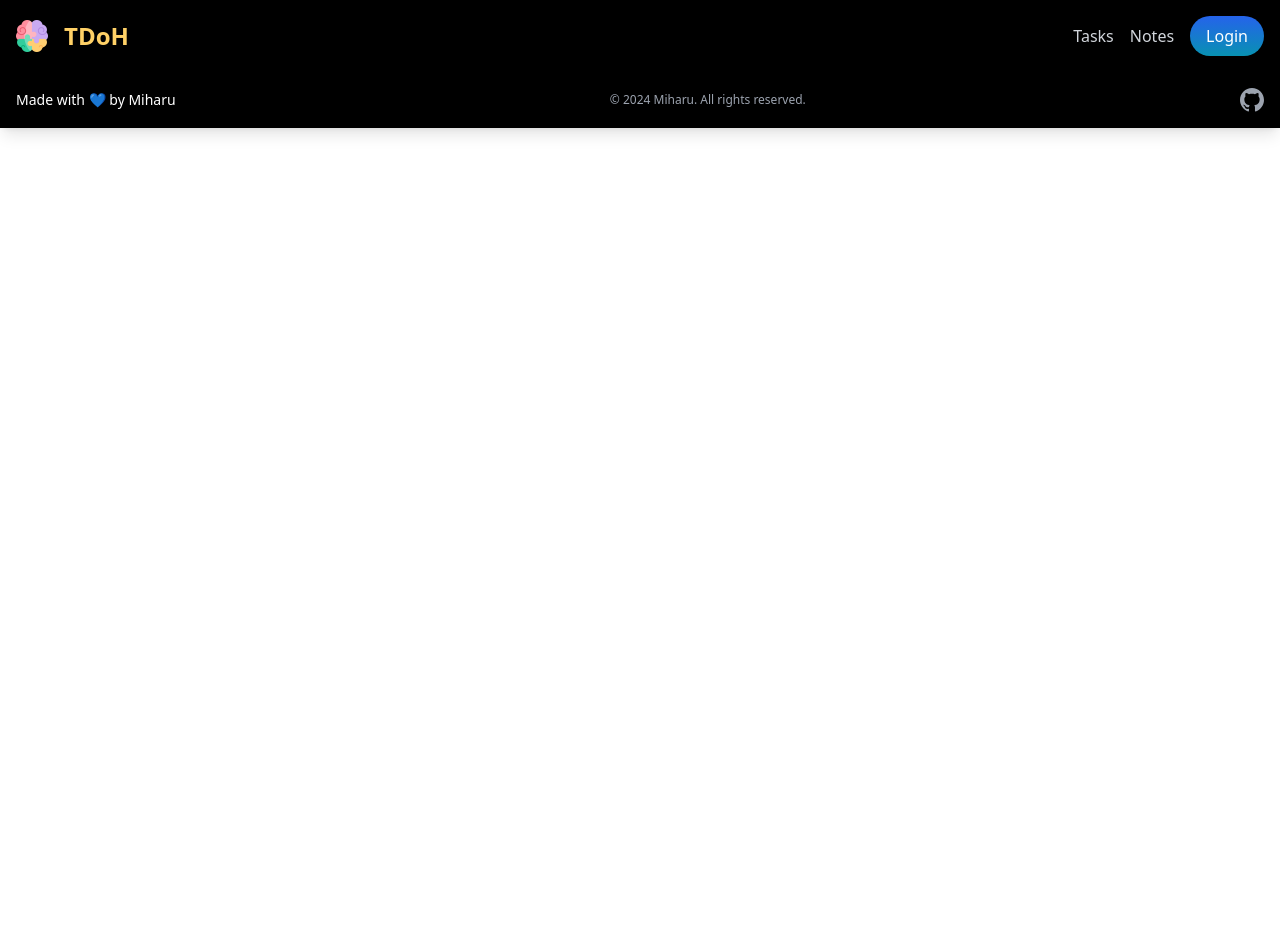
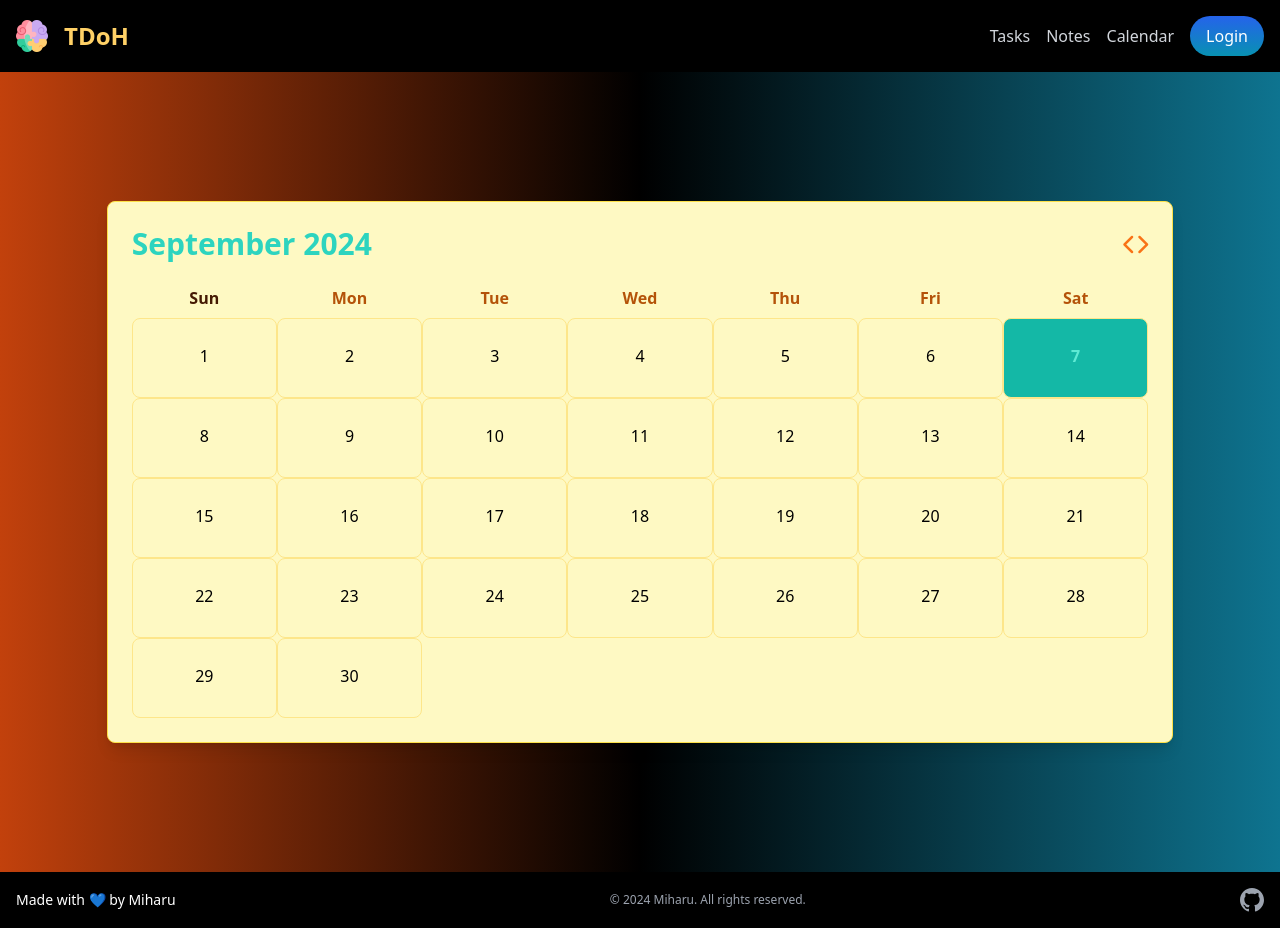
Before and after one commit to Miharu669/TDoh-PersonalProject-F5-Front, a Vue app: page /Calendar in a window 1280 px wide. Before the commit the page ends 800 px from the top, so only its background shows below. Built offline with nearby package versions, Linux system fonts and the light colour scheme; a web font is replaced by a local one.

Commit message:
added calendar

```diff
--- /dev/null
+++ b/src/components/Calendar/Calendar.vue
@@ -0,0 +1,124 @@
+<script setup>
+import { ref, computed } from 'vue';
+import CalendarModal from './CalendarModal.vue';
+const today = new Date();
+const currentYear = ref(today.getFullYear());
+const currentMonth = ref(today.getMonth());
+
+const monthNames = [
+  'January', 'February', 'March', 'April', 'May', 'June',
+  'July', 'August', 'September', 'October', 'November', 'December'
+];
+
+const monthName = computed(() => monthNames[currentMonth.value]);
+
+const daysInMonth = computed(() => {
+  const date = new Date(currentYear.value, currentMonth.value + 1, 0);
+  return Array.from({ length: date.getDate() }, (_, i) => i + 1);
+});
+
+const blanks = computed(() => {
+  const firstDayOfMonth = new Date(currentYear.value, currentMonth.value, 1).getDay();
+  return Array.from({ length: firstDayOfMonth }, (_, i) => i);
+});
+
+const isToday = (day) => {
+  return day === today.getDate() && currentMonth.value === today.getMonth() && currentYear.value === today.getFullYear();
+};
+
+const events = ref({});
+
+const prevMonth = () => {
+  if (currentMonth.value === 0) {
+    currentMonth.value = 11;
+    currentYear.value--;
+  } else {
+    currentMonth.value--;
+  }
+};
+
+const nextMonth = () => {
+  if (currentMonth.value === 11) {
+    currentMonth.value = 0;
+    currentYear.value++;
+  } else {
+    currentMonth.value++;
+  }
+};
+
+const isModalVisible = ref(false);
+const selectedDate = ref('');
+
+const openModal = (day) => {
+  selectedDate.value = day.toString();
+  isModalVisible.value = true;
+};
+
+const closeModal = () => {
+  isModalVisible.value = false;
+};
+
+const addEvent = (eventName) => {
+  const dateKey = `${currentYear.value}-${currentMonth.value + 1}-${selectedDate.value}`; // e.g., "2024-10-15"
+  if (!events.value[dateKey]) {
+    events.value[dateKey] = [];
+  }
+  events.value[dateKey].push(eventName);
+};
+
+const getEventsForDate = (day) => {
+  const dateKey = `${currentYear.value}-${currentMonth.value + 1}-${day}`;
+  return events.value[dateKey] || [];
+};
+</script>
+
+<template>
+    <div class="flex justify-center items-center min-h-screen ">
+      <div class="w-10/12 p-6 bg-yellow-100 rounded-lg shadow-lg border border-yellow-300">
+        <div class="flex justify-between items-center mb-4">
+          <h2 class="text-3xl font-bold text-teal-400">{{ monthName }} {{ currentYear }}</h2>
+          <div>
+            <button @click="prevMonth" class="text-orange-500 hover:text-gray-700 transition duration-200">
+              <i class="fas fa-chevron-left fa-lg"></i>
+            </button>
+            <button @click="nextMonth" class="text-orange-500 hover:text-gray-700 transition duration-200">
+              <i class="fas fa-chevron-right fa-lg"></i>
+            </button>
+          </div>
+        </div>
+
+        <div class="grid grid-cols-7 text-center text-amber-700 font-semibold">
+          <div class="py-2 text-amber-950">Sun</div>
+          <div class="py-2">Mon</div>
+          <div class="py-2">Tue</div>
+          <div class="py-2">Wed</div>
+          <div class="py-2">Thu</div>
+          <div class="py-2">Fri</div>
+          <div class="py-2">Sat</div>
+        </div>
+
+        <div class="grid grid-cols-7">
+          <div v-for="blank in blanks" :key="blank" class="h-20"></div>
+          <div
+            v-for="day in daysInMonth"
+            :key="day"
+            class="flex flex-col items-center justify-center h-20 border border-amber-200 rounded-lg transition duration-300 cursor-pointer hover:bg-teal-200"
+            :class="{'bg-teal-500 text-white font-bold': isToday(day)}"
+            @click="openModal(day)"
+          >
+            <span :class="{'text-teal-300': isToday(day)}">{{ day }}</span>
+            <div class="text-sm text-gray-600 mt-1">
+              <span v-for="event in getEventsForDate(day)" :key="event" class="block">{{ event }}</span>
+            </div>
+          </div>
+        </div>
+      </div>
+
+      <CalendarModal
+        :isVisible="isModalVisible"
+        :date="selectedDate"
+        :onClose="closeModal"
+        :onAddEvent="addEvent"
+      />
+    </div>
+  </template>
--- /dev/null
+++ b/src/components/Calendar/CalendarModal.vue
@@ -0,0 +1,61 @@
+  <script setup>
+  import { ref } from 'vue';
+  import { defineProps } from 'vue';
+
+  const props = defineProps({
+  isVisible: {
+    type: Boolean,
+    required: true,
+  },
+  date: {
+    type: String,
+    required: true,
+  },
+  onClose: {
+    type: Function,
+    required: true,
+  },
+  onAddEvent: {
+    type: Function,
+    required: true,
+  },
+});
+
+  const eventName = ref('');
+
+  const submitForm = () => {
+    if (eventName.value) {
+      props.onAddEvent(eventName.value);
+      eventName.value = '';
+      props.onClose();
+    }
+  };
+
+  const closeModal = () => {
+    props.onClose();
+  };
+  </script>
+<template>
+    <div v-if="isVisible" class="fixed inset-0 flex items-center justify-center z-50">
+      <div class="fixed inset-0 bg-black opacity-50"></div>
+      <div class="bg-white rounded-lg shadow-lg p-6 max-w-md w-full z-10">
+        <h2 class="text-2xl font-bold mb-4">Add Event</h2>
+        <form @submit.prevent="submitForm">
+          <div class="mb-4">
+            <label for="eventName" class="block text-sm font-medium text-gray-700">Event Name</label>
+            <input
+              type="text"
+              id="eventName"
+              v-model="eventName"
+              required
+              class="mt-1 block w-full border-gray-300 rounded-md shadow-sm focus:ring focus:ring-opacity-50"
+            />
+          </div>
+          <div class="flex justify-end">
+            <button type="button" @click="closeModal" class="mr-2 text-gray-500 hover:text-gray-700">Cancel</button>
+            <button type="submit" class="bg-teal-400 text-white px-4 py-2 rounded-md hover:bg-teal-300">Add Event</button>
+          </div>
+        </form>
+      </div>
+    </div>
+  </template>
--- a/src/components/Navbar/Navbar.vue
+++ b/src/components/Navbar/Navbar.vue
@@ -36,6 +36,8 @@ const isAuthenticated = computed(() => store.user.isAuthenticated);
       <div class="hidden md:flex space-x-4 items-center">
         <a href="/tasks" class="text-gray-300 hover:text-white">Tasks</a>
         <a href="/notes" class="text-gray-300 hover:text-white">Notes</a>
+        <a href="/calendar" class="text-gray-300 hover:text-white">Calendar</a>
+
 
 
         <div v-if="!isAuthenticated">
@@ -61,6 +63,8 @@ const isAuthenticated = computed(() => store.user.isAuthenticated);
     <div v-if="isOpen" class="md:hidden mt-4 space-y-2">
       <a href="/tasks" class="text-gray-300 hover:text-white">Tasks</a>
         <a href="/notes" class="text-gray-300 hover:text-white">Notes</a>
+        <a href="/calendar" class="text-gray-300 hover:text-white">Calendar</a>
+
 
       <div v-if="!isAuthenticated">
         <LoginButton @open-modal="toggleLoginModal" />
--- a/src/components/Notes/NotesDisplay.vue
+++ b/src/components/Notes/NotesDisplay.vue
@@ -15,7 +15,8 @@ const emit = defineEmits(['add-note']);
       <img src="@/assets/icons/add.png" alt="Add Note" class="w-full h-full object-contain" />
     </button>
 
-    <div class="mt-16 space-y-4">
+    <div class="mt-16 flex justify-center">
+      <div class="space-y-4 w-3/4">
         <div
           v-for="note in notes"
           :key="note.id"
@@ -26,6 +27,7 @@ const emit = defineEmits(['add-note']);
         </div>
       </div>
     </div>
+  </div>
 </template>
 
 <style>
--- a/src/router/index.js
+++ b/src/router/index.js
@@ -3,6 +3,7 @@ import { useAuthStore } from "../stores/auth";
 import HomeView from "../views/HomeView.vue";
 import TaskView from "../views/TaskView.vue";
 import NotesView from "../views/NotesView.vue";
+import CalendarView from "@/views/CalendarView.vue";
 
 const router = createRouter({
   history: createWebHistory(import.meta.env.BASE_URL),
@@ -22,6 +23,11 @@ const router = createRouter({
       path: "/notes",
       name: "notes",
       component: NotesView,
+    },
+    {
+      path: "/Calendar",
+      name: "Calendar",
+      component: CalendarView,
     }
 
 
--- /dev/null
+++ b/src/views/CalendarView.vue
@@ -0,0 +1,8 @@
+  <script setup>
+  import Calendar from '../components/Calendar/Calendar.vue';
+  </script>
+<template>
+    <div class="min-h-screen bg-gradient-to-r from-orange-700 via-black to-cyan-700 ">
+      <Calendar />
+    </div>
+  </template>
```
Lines whose indentation alone changed are shown as unchanged.
